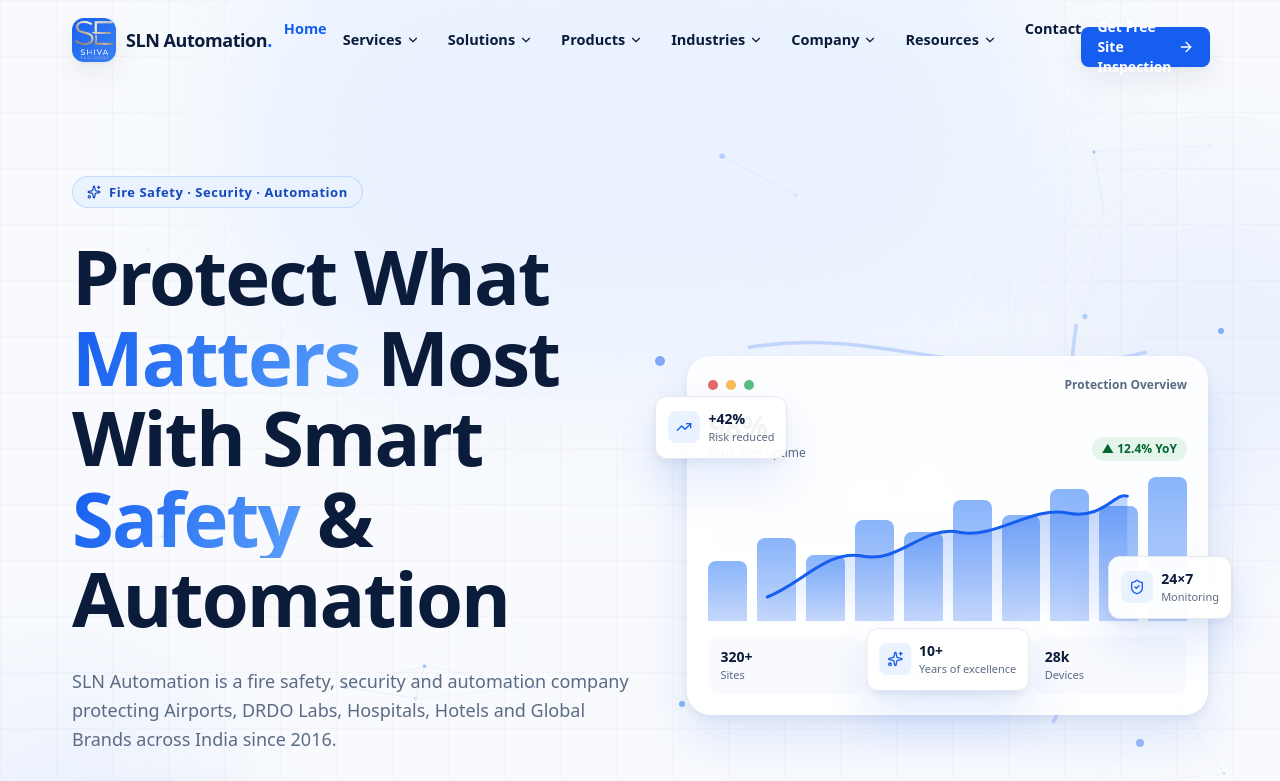
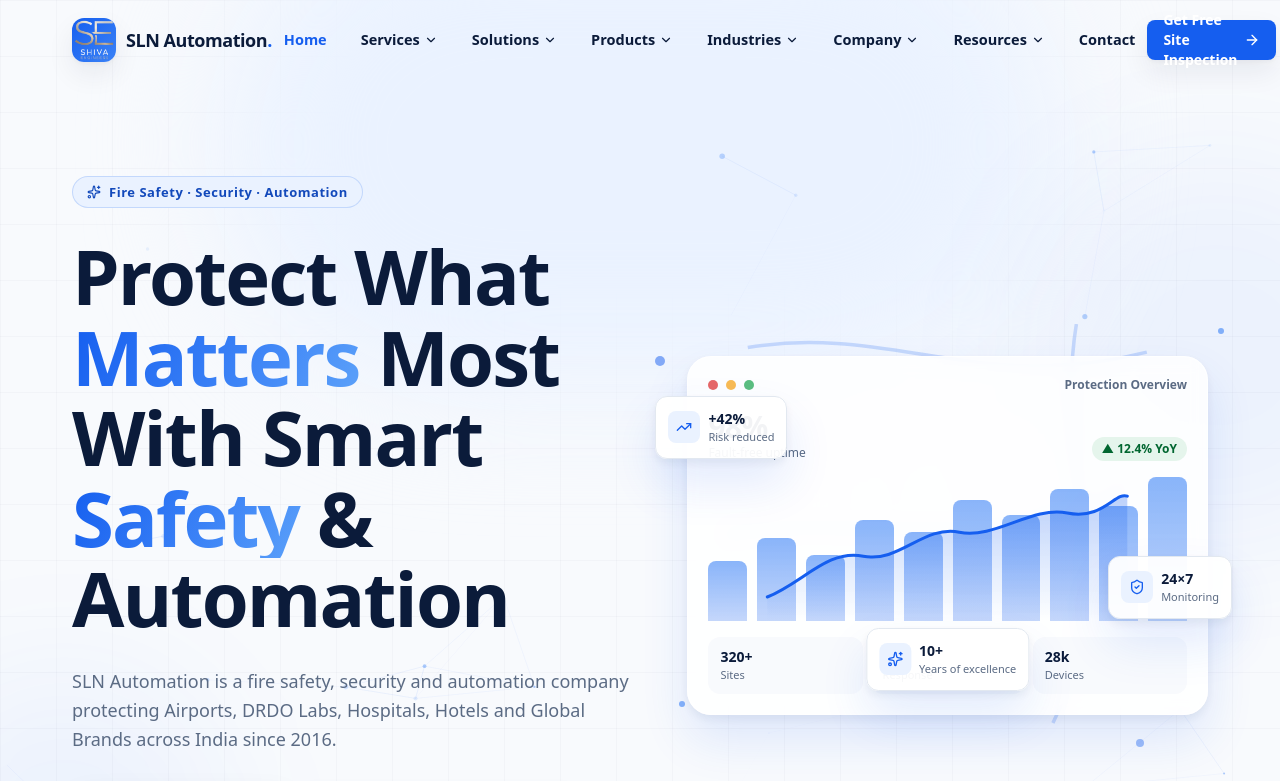
Before and after one commit to sukhe3608/Page_Website, a React (Vite) app: page / in a window 1280 px wide. Shown: the top 781 px of the page. Built offline with nearby package versions, Linux system fonts and the light colour scheme.

Commit message:
Align header: uniform nav link height, larger gap, centered CTA

```diff
--- a/src/components/layout/Navbar.tsx
+++ b/src/components/layout/Navbar.tsx
@@ -126,14 +126,14 @@
         <Logo />
 
         <nav aria-label="Main navigation" className="hidden lg:block">
-          <ul className="flex items-center gap-1">
+          <ul className="flex items-center gap-2.5">
             {entries.map((entry) => (
               <li key={entry.key} className="relative">
                 {entry.to ? (
                   <Link
                     to={entry.to}
                     className={cn(
-                      "link-underline rounded-lg px-3 py-2 text-[14.5px] font-semibold text-navy transition-colors duration-300 hover:text-primary",
+                      "link-underline inline-flex h-10 items-center whitespace-nowrap rounded-lg px-3 text-[14.5px] font-semibold text-navy transition-colors duration-300 hover:text-primary",
                       location.pathname === entry.to && "text-primary"
                     )}
                   >
@@ -150,7 +150,7 @@
                       aria-expanded={openMenu === entry.key}
                       aria-haspopup="menu"
                       className={cn(
-                        "flex items-center gap-1 rounded-lg px-3 py-2 text-[14.5px] font-semibold transition-colors duration-300",
+                        "inline-flex h-10 items-center gap-1 whitespace-nowrap rounded-lg px-3 text-[14.5px] font-semibold transition-colors duration-300",
                         openMenu === entry.key ? "text-primary" : "text-navy hover:text-primary"
                       )}
                     >
@@ -219,7 +219,7 @@
         </nav>
 
         <div className="hidden items-center gap-3 lg:flex">
-          <Magnetic strength={0.25}>
+          <Magnetic strength={0.25} className="flex items-center">
             <Button to="/get-a-quote" size="sm" icon={<ArrowRight className="h-4 w-4" aria-hidden="true" />}>
               Get Free Site Inspection
             </Button>
```
